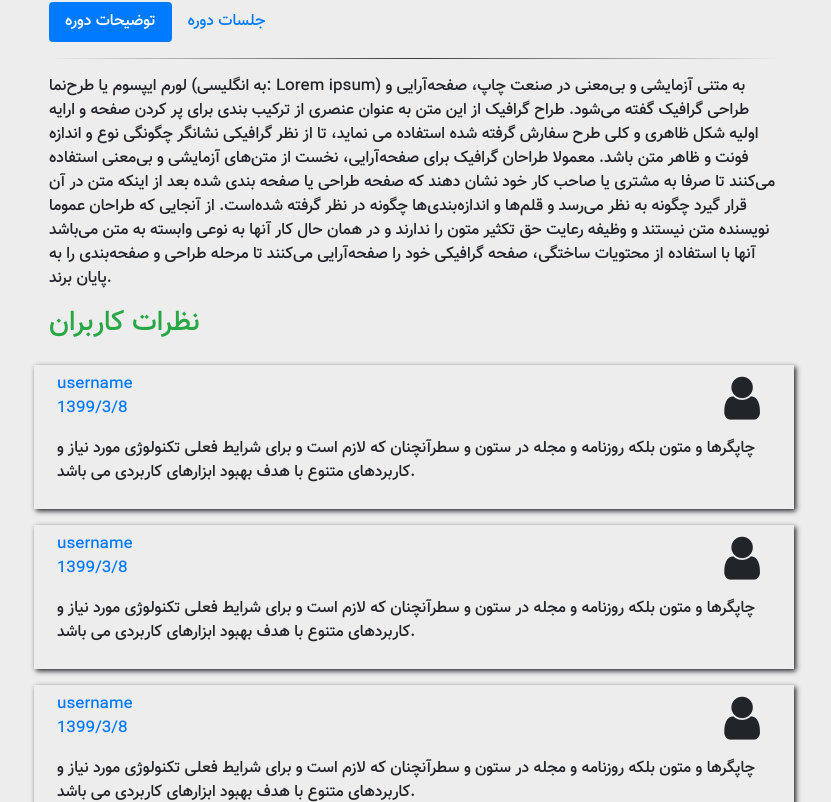
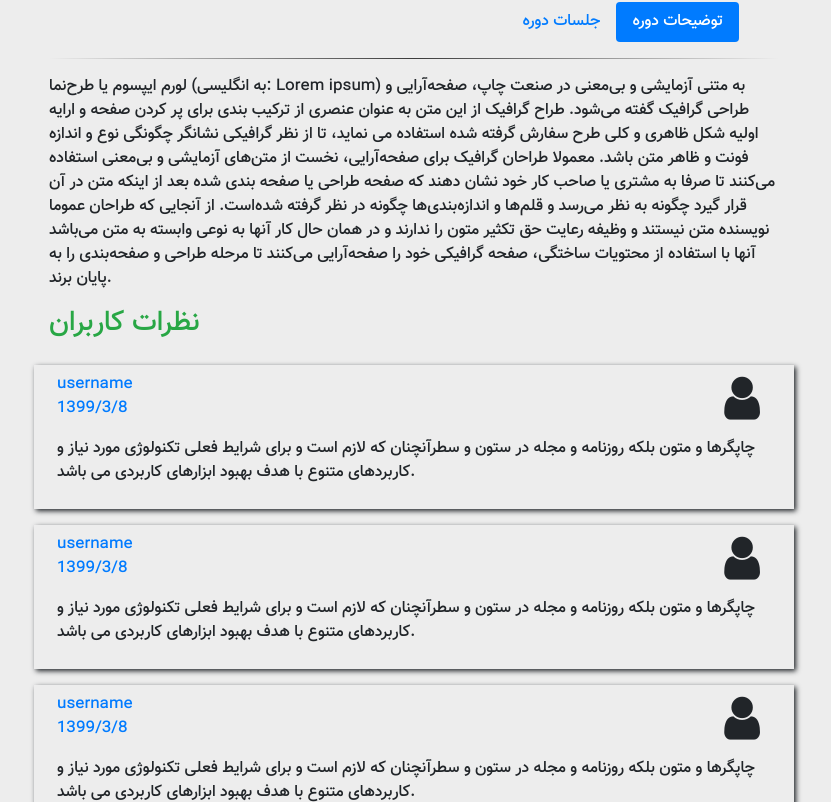
Before and after one commit to mehdiamouzadeh/onlinelearning-front, a plain HTML site: page more_info.html in a window 1280 px wide. Shown: the part 1411-2213 px from the top of the page, without its empty margins (36-867 px from the left). Drawn offline with nearby package versions, Linux system fonts and the light colour scheme; files whose address does not match are found by name.

Commit message:
change more info tab direction

```diff
--- a/more_info.html
+++ b/more_info.html
@@ -97,7 +97,7 @@
                     <div class="row mt-3">
 
                         <div class="col-12">
-                          <ul class="nav nav-pills mb-3" style="direction: ltr;" id="pills-tab" role="tablist">
+                          <ul class="nav nav-pills mb-3" style="direction: rtl;" id="pills-tab" role="tablist">
                             <li class="nav-item">
                               <a class="nav-link active" id="pills-home-tab" data-toggle="pill" href="#pills-home" role="tab" aria-controls="pills-home" aria-selected="true">توضیحات دوره</a>
                             </li>
```
